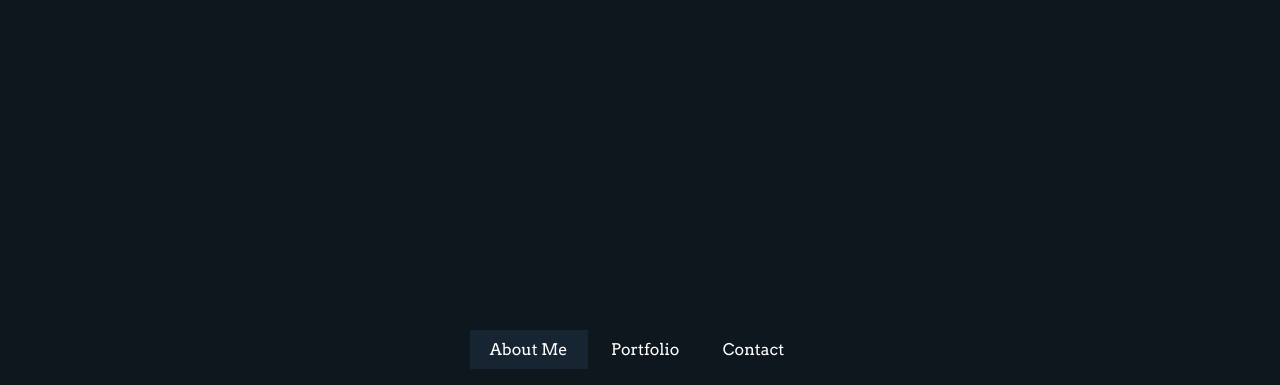
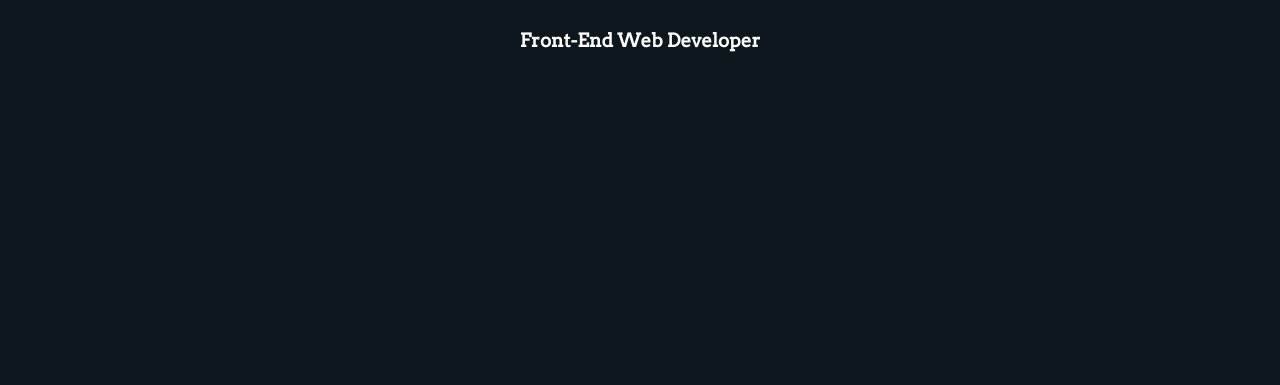
Before and after one commit to grinbergjeff/Portfolio, a plain HTML site: page index.html in a window 1280 px wide. Shown: the part 415-800 px from the top of the page. Drawn offline with nearby package versions, Linux system fonts and the light colour scheme.

Commit message:
implemented beginning hidden displays

```diff
--- a/index.html
+++ b/index.html
@@ -25,7 +25,7 @@
 			<i class="fa fa-angle-double-left fa-5x" id="left"></i>			</div>
 		<div id="menu">
 				<ul id="menu-buttons">
-					<li id="menu-am" class="active">About Me</li>
+					<li id="menu-am">About Me</li>
 					<li id="menu-p">Portfolio</li>
 					<li id="menu-c">Contact</li>
 				</ul>
--- a/js/app.js
+++ b/js/app.js
@@ -1,10 +1,17 @@
 document.addEventListener("DOMContentLoaded", function(event) {
+	introduction();
 	displayActive();
 	clickMenuActive();
 
 });
 
 /*Functions*/
+function introduction() {
+	var doNotDisplay = ['contact','portfolio','about-me','menu','left-cont']
+	for (var i=0; i < doNotDisplay.length; i++) {
+		document.getElementById(doNotDisplay[i]).style.display='none';
+	}
+}
 
 function clickMenuActive(clickedButton) {
 	//Function to grab information of event/element
```
